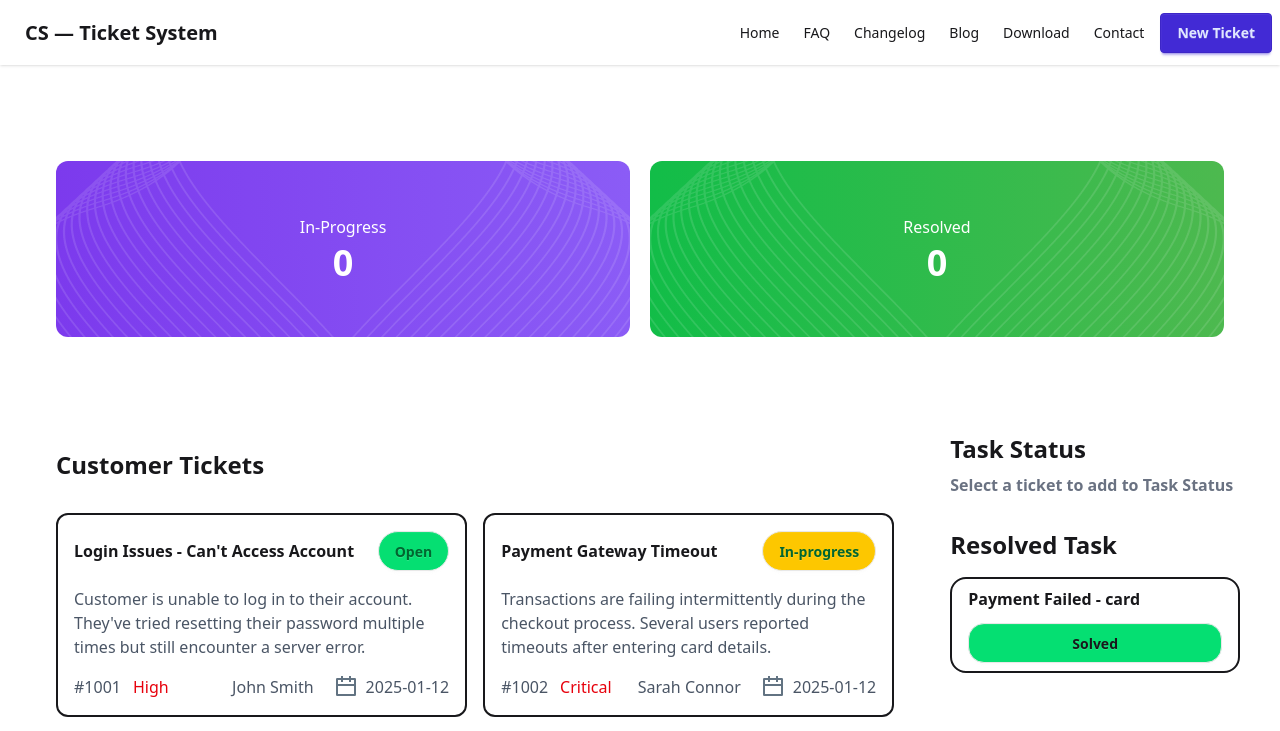
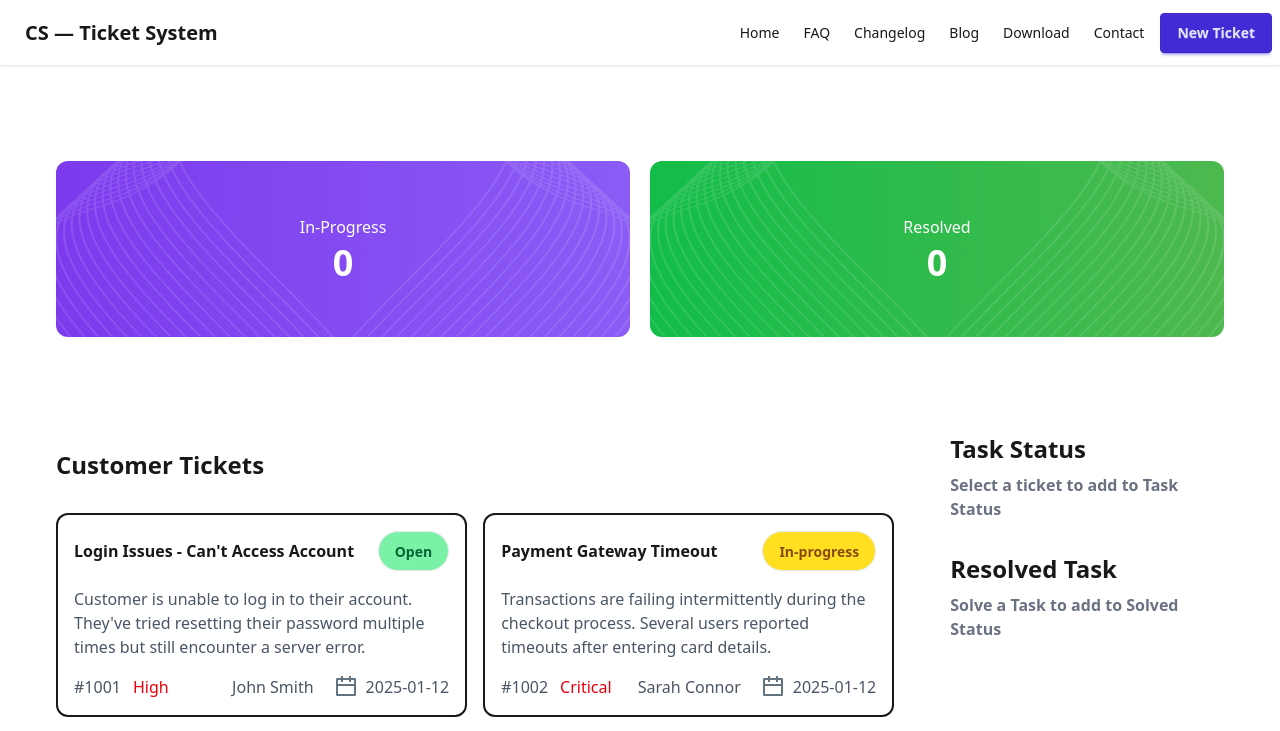
Before and after one commit to bmfaysal33/CS-tickets, a React (Vite) app: page / in a window 1280 px wide. Shown: the top 731 px of the page. Built offline with nearby package versions, Linux system fonts and the light colour scheme.

Commit message:
features added: from task status on click it will removed from tickets and task then will showed on resolved

```diff
--- a/src/App.jsx
+++ b/src/App.jsx
@@ -1,4 +1,4 @@
-import { Suspense, useState } from "react";
+import { Suspense, use, useState } from "react";
 import "./App.css";
 import MainCard from "./Components/MainCard/MainCard";
 import Navbar from "./Components/Navbar/Navbar";
@@ -12,11 +12,8 @@ const ticketData = async () => {
 const ticektPromise = ticketData();
 
 function App() {
-  const [progress, setProgress] = useState(0);
-  const [selectedCard, setSelectedCard] = useState([]);
-
-
-
+const [progress, setProgress] = useState(0);
+const [resolved, setResolved]= useState(0)
 
 
   return (
@@ -39,13 +36,13 @@ function App() {
           {/* Texts */}
           <div className="relative z-10 text-center text-white">
             <p>Resolved</p>
-            <h1 className="text-4xl font-semibold mt-1">0</h1>
+            <h1 className="text-4xl font-semibold mt-1">{resolved}</h1>
           </div>
         </div>
       </div>
 
       <Suspense fallback={<h1>I'm coming...</h1>}>
-        <MainCard ticektPromise={ticektPromise} progress={progress} setProgress={setProgress} selectedCard={selectedCard} setSelectedCard={setSelectedCard} ></MainCard>
+        <MainCard ticektPromise={ticektPromise} progress={progress} setProgress={setProgress} resolved={resolved} setResolved={setResolved}></MainCard>
       </Suspense>
       <Footer></Footer>
     </>
--- a/src/Components/MainCard/MainCard.jsx
+++ b/src/Components/MainCard/MainCard.jsx
@@ -1,24 +1,36 @@
 import React, { use, useState } from "react";
 import Tickets from "./Tickets";
 
-const MainCard = ({
-  ticektPromise,
-  progress,
-  setProgress,
-  setSelectedCard,
-  selectedCard,
-}) => {
-
-
+const MainCard = ({ ticektPromise, progress, setProgress,resolved, setResolved }) => {
   const ticketInfo = use(ticektPromise);
 
-  const [tickets, setTickets] = useState(ticketInfo)
+  const [tickets, setTickets] = useState(ticketInfo);
+  const [selectedCard, setSelectedCard] = useState([]);
+  const [task, setTask] = useState([]);
 
   const removeCard = (cd) => {
     const fileteredCards = tickets.filter((card) => card.id !== cd.id);
     setTickets(fileteredCards);
   };
+
+
+  const handleTask = (taskish) => {
+    removeCard(taskish);
+    const taskData = selectedCard.filter((card) => card.id !== taskish.id);
+    setSelectedCard(taskData);
+    setTask([...task, taskish]);
+    setProgress(progress -1)
+    setResolved(resolved+1)
+  };
+
+
+
+
+
   console.log(selectedCard);
+  console.log(task);
+
+
 
   return (
     <div className="flex flex-col-reverse md:flex-row justify-between gap-6 max-w-[1200px] mx-auto mt-20 ">
@@ -42,7 +54,7 @@ const MainCard = ({
       {/* Right side div  */}
       <div className="md:w-1/4 text-center md:text-left ml-4">
         <p className="text-2xl font-semibold mb-2">Task Status</p>
-        <div>
+        <div className="max-h-[400px] overflow-y-auto pr-2 custom-scrollbar">
           {/* Task Card here  */}
 
           {selectedCard.length === 0 ? (
@@ -53,7 +65,10 @@ const MainCard = ({
             selectedCard.map((cards) => (
               <div className="px-4 py-2 border-2 rounded-2xl my-4">
                 <h1 className="mb-3 font-semibold">{cards.title}</h1>
-                <button className="btn w-full bg-green-400 rounded-2xl">
+                <button
+                  onClick={() => handleTask(cards)}
+                  className="btn w-full bg-green-400 rounded-2xl"
+                >
                   Complete
                 </button>
               </div>
@@ -62,14 +77,26 @@ const MainCard = ({
         </div>
 
         <p className="text-2xl font-semibold mb-2">Resolved Task</p>
-        <div>
+        <div className="max-h-[300px] overflow-y-auto pr-2">
           {/* Task Card here  */}
-          <div className="px-4 py-2 border-2 rounded-2xl my-4">
-            <h1 className="mb-3 font-semibold">Payment Failed - card</h1>
-            <button className="btn w-full bg-green-400 rounded-2xl">
-              Solved
-            </button>
-          </div>
+
+          {task.length === 0 ? (
+            <p className=" text-gray-500 font-semibold mb-8">
+              Solve a Task to add to Solved Status
+            </p>
+          ) : (
+            task.map((cards) => (
+
+              <div className="px-4 py-2 border-2 bg-green-100 font-semibold rounded-2xl my-4 text-left">
+                <h1 className="mb-3 font-semibold">{cards.title}</h1>
+                <p
+                  className=" w-full  text-green-600 font-semibold rounded-2xl"
+                >
+                  Completed
+                </p>
+              </div>
+            ))
+          )}
         </div>
       </div>
     </div>
--- a/src/Components/MainCard/Tickets.jsx
+++ b/src/Components/MainCard/Tickets.jsx
@@ -6,7 +6,6 @@ const Tickets = ({progress, setProgress, setSelectedCard, selectedCard, ticket,
         setProgress(progress + 1)
         setSelectedCard([...selectedCard, card])
         // console.log(card)
-        removeCard(ticket)
     }
 
   return (
@@ -14,7 +13,7 @@ const Tickets = ({progress, setProgress, setSelectedCard, selectedCard, ticket,
 <div onClick={()=>{ handleProgress(ticket)} } className="border-2 rounded-xl p-4 hover:cursor-pointer">
         <div className="flex items-center justify-between mb-4">
             <h3 className="font-bold">{ticket.title}</h3>
-            <button className={`btn rounded-full text-green-800 ${ ticket.status === "Open"? "bg-green-400":"bg-yellow-400" }`}>{ticket.status}</button>
+            <button className={`btn rounded-full  ${ ticket.status === "Open"? "bg-green-300 text-green-800":"bg-yellow-300 text-yellow-800" }`}>{ticket.status}</button>
         </div>
         <p className='text-gray-600'>{ticket.description}</p>
         <div className="flex flex-col md:flex-row gap-3 justify-between items-center mt-4">
```
